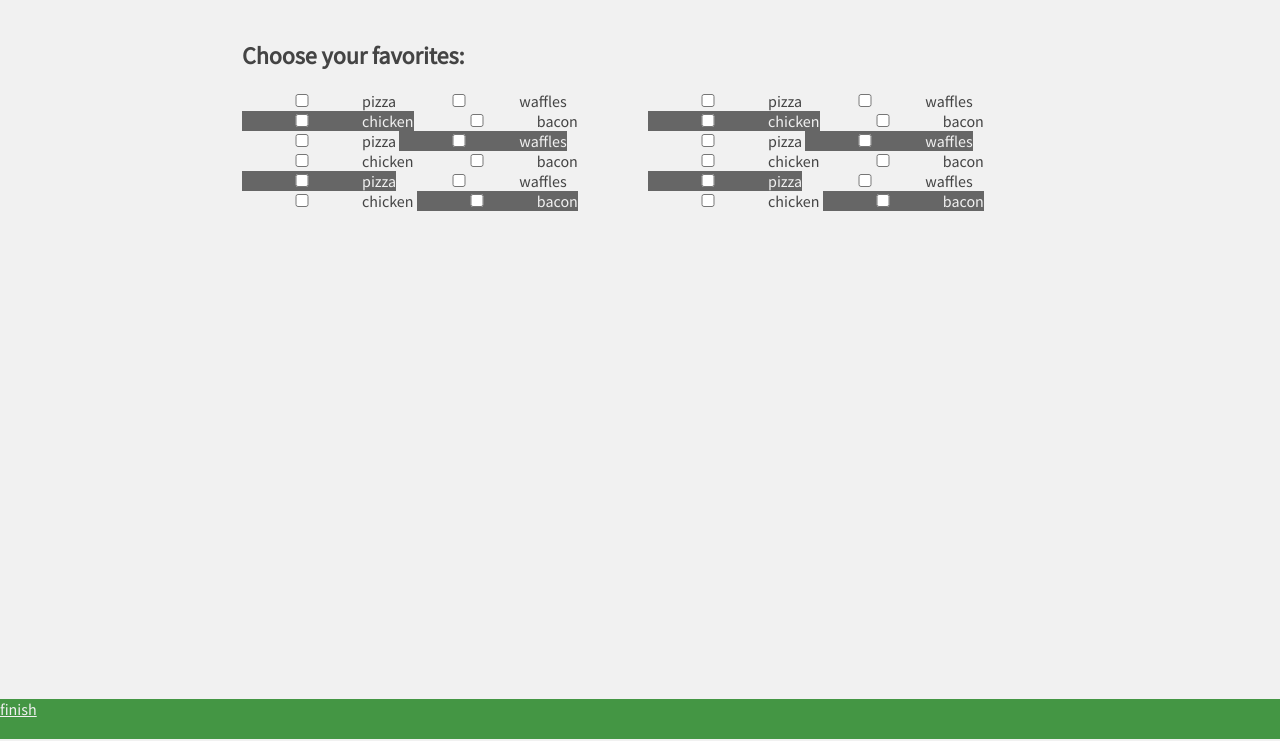
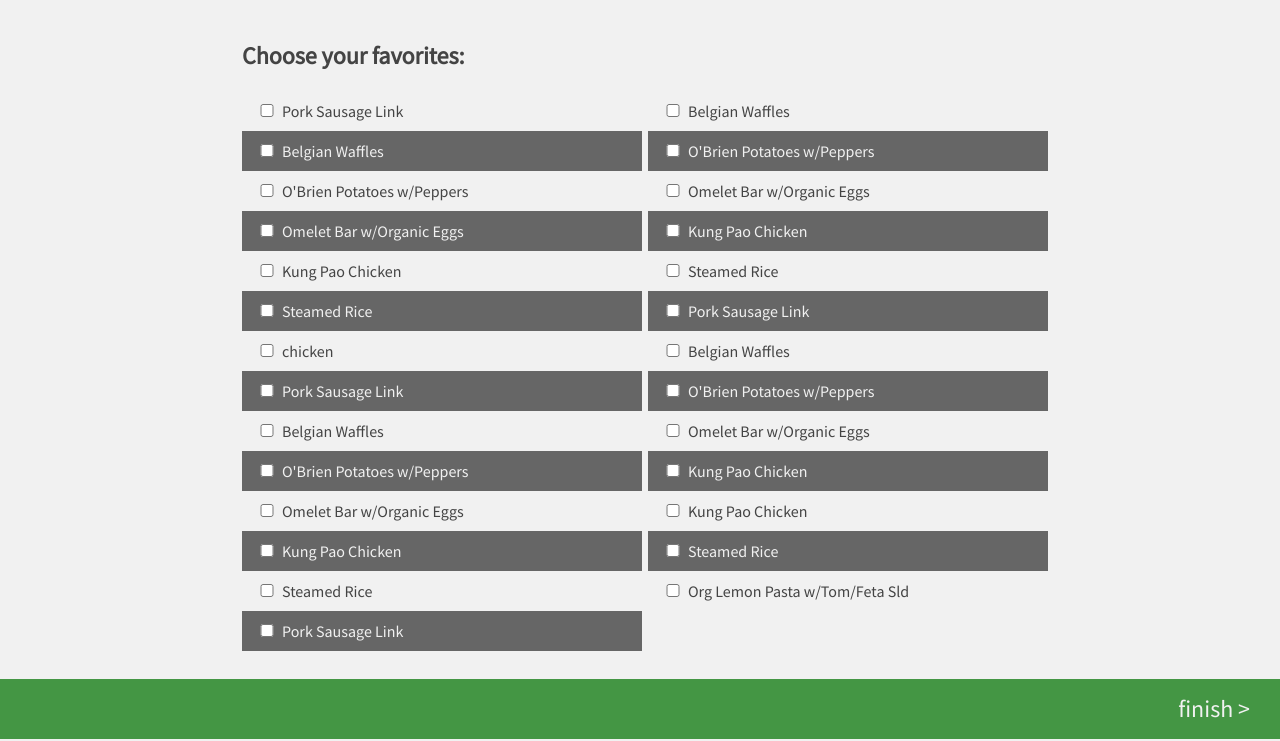
Before and after one commit to kilimchoi/calfoodalert, a Django app: template calfood/templates/static/favorites.html in a window 1280 px wide. Shown: the part 61-802 px from the top of the page. Run offline with Django 3.2, Linux system fonts and the light colour scheme; the template is opened without the code that fills it, so the values that code supplies are empty; style sheets or scripts are compiled from the project's sources.

Commit message:
stable favorties selection page

```diff
--- a/calfood/templates/static/favorites.html
+++ b/calfood/templates/static/favorites.html
@@ -21,34 +21,35 @@
 <section id="favorites">
 	<h2>Choose your favorites:</h2>
 	<div>
-	<span class="selection"><input type="checkbox" name="food" value="pizza">pizza</input></span>
-	<span class="selection"><input type="checkbox" name="food" value="waffles">waffles</input></span>
-	<span class="selection"><input type="checkbox" name="food" value="chicken">chicken</input></span>
-	<span class="selection"><input type="checkbox" name="food" value="bacon">bacon</input></span>
-	<span class="selection"><input type="checkbox" name="food" value="pizza">pizza</input></span>
-	<span class="selection"><input type="checkbox" name="food" value="waffles">waffles</input></span>
-	<span class="selection"><input type="checkbox" name="food" value="chicken">chicken</input></span>
-	<span class="selection"><input type="checkbox" name="food" value="bacon">bacon</input></span>
-	<span class="selection"><input type="checkbox" name="food" value="pizza">pizza</input></span>
-	<span class="selection"><input type="checkbox" name="food" value="waffles">waffles</input></span>
-	<span class="selection"><input type="checkbox" name="food" value="chicken">chicken</input></span>
-	<span class="selection"><input type="checkbox" name="food" value="bacon">bacon</input></span>
-	<span class="selection"><input type="checkbox" name="food" value="pizza">pizza</input></span>
-	<span class="selection"><input type="checkbox" name="food" value="waffles">waffles</input></span>
-	<span class="selection"><input type="checkbox" name="food" value="chicken">chicken</input></span>
-	<span class="selection"><input type="checkbox" name="food" value="bacon">bacon</input></span>
-	<span class="selection"><input type="checkbox" name="food" value="pizza">pizza</input></span>
-	<span class="selection"><input type="checkbox" name="food" value="waffles">waffles</input></span>
-	<span class="selection"><input type="checkbox" name="food" value="chicken">chicken</input></span>
-	<span class="selection"><input type="checkbox" name="food" value="bacon">bacon</input></span>
-	<span class="selection"><input type="checkbox" name="food" value="pizza">pizza</input></span>
-	<span class="selection"><input type="checkbox" name="food" value="waffles">waffles</input></span>
-	<span class="selection"><input type="checkbox" name="food" value="chicken">chicken</input></span>
-	<span class="selection"><input type="checkbox" name="food" value="bacon">bacon</input></span>
-	</ul>
+	<div class="selection"><input type="checkbox" name="food" value="Pork Sausage Link">Pork Sausage Link</input></div>
+	<div class="selection"><input type="checkbox" name="food" value="Belgian Waffles">Belgian Waffles</input></div>
+	<div class="selection"><input type="checkbox" name="food" value="O'Brien Potatoes w/Peppers">O'Brien Potatoes w/Peppers</input></div>
+	<div class="selection"><input type="checkbox" name="food" value="Omelet Bar w/Organic Eggs">Omelet Bar w/Organic Eggs</input></div>
+	<div class="selection"><input type="checkbox" name="food" value="Kung Pao Chicken">Kung Pao Chicken</input></div>
+	<div class="selection"><input type="checkbox" name="food" value="Steamed Rice">Steamed Rice</input></div>
+	<div class="selection"><input type="checkbox" name="food" value="chicken">chicken</input></div>
+	<div class="selection"><input type="checkbox" name="food" value="Pork Sausage Link">Pork Sausage Link</input></div>
+	<div class="selection"><input type="checkbox" name="food" value="Belgian Waffles">Belgian Waffles</input></div>
+	<div class="selection"><input type="checkbox" name="food" value="O'Brien Potatoes w/Peppers">O'Brien Potatoes w/Peppers</input></div>
+	<div class="selection"><input type="checkbox" name="food" value="Omelet Bar w/Organic Eggs">Omelet Bar w/Organic Eggs</input></div>
+	<div class="selection"><input type="checkbox" name="food" value="Kung Pao Chicken">Kung Pao Chicken</input></div>
+	<div class="selection"><input type="checkbox" name="food" value="Steamed Rice">Steamed Rice</input></div>	<div class="selection"><input type="checkbox" name="food" value="Pork Sausage Link">Pork Sausage Link</input></div>
+	<div class="selection"><input type="checkbox" name="food" value="Belgian Waffles">Belgian Waffles</input></div>
+	<div class="selection"><input type="checkbox" name="food" value="O'Brien Potatoes w/Peppers">O'Brien Potatoes w/Peppers</input></div>
+	<div class="selection"><input type="checkbox" name="food" value="Omelet Bar w/Organic Eggs">Omelet Bar w/Organic Eggs</input></div>
+	<div class="selection"><input type="checkbox" name="food" value="Kung Pao Chicken">Kung Pao Chicken</input></div>
+	<div class="selection"><input type="checkbox" name="food" value="Steamed Rice">Steamed Rice</input></div>	<div class="selection"><input type="checkbox" name="food" value="Pork Sausage Link">Pork Sausage Link</input></div>
+	<div class="selection"><input type="checkbox" name="food" value="Belgian Waffles">Belgian Waffles</input></div>
+	<div class="selection"><input type="checkbox" name="food" value="O'Brien Potatoes w/Peppers">O'Brien Potatoes w/Peppers</input></div>
+	<div class="selection"><input type="checkbox" name="food" value="Omelet Bar w/Organic Eggs">Omelet Bar w/Organic Eggs</input></div>
+	<div class="selection"><input type="checkbox" name="food" value="Kung Pao Chicken">Kung Pao Chicken</input></div>
+	<div class="selection"><input type="checkbox" name="food" value="Kung Pao Chicken">Kung Pao Chicken</input></div>
+	<div class="selection"><input type="checkbox" name="food" value="Steamed Rice">Steamed Rice</input></div>
+	<div class="selection"><input type="checkbox" name="food" value="Org Lemon Pasta w/Tom/Feta Sld ">Org Lemon Pasta w/Tom/Feta Sld</input></div>
+	</div>
 </section>
 <footer>
-	<a href="#">finish</a>
+	<a href="#">finish ></a>
 </footer>
 
 <script src="resources/js/less-1.3.0.min.js" type="text/javascript"></script>
--- a/calfood/templates/static/resources/css/foodalert.less
+++ b/calfood/templates/static/resources/css/foodalert.less
@@ -4,6 +4,8 @@
 @highlight: #449644;
 @highlight-light: #669666;
 @font: 'Source Sans Pro', sans-serif;
+@footer-height: 60px;
+@page-bottom: @footer-height + 30px;
 
 body {
 	font-family: @font;
@@ -30,18 +32,22 @@ input[type=submit] {
 	}
 }
 
-section#favorites div {
-	columns: 260px 3;
-	-webkit-columns:260px 3; /* Safari and Chrome */
-	-moz-columns:260px 3; /* Firefox */
+section#favorites > div {
+	width: 796px;
+	height: 100%;
+	margin-bottom: @page-bottom;
+	columns: 390px 2;
+	-webkit-columns:390px 2; /* Safari and Chrome */
+	-moz-columns:390px 2; /* Firefox */
 }
 
-#favorites span.selection {
+#favorites div.selection {
+		width: 380px;
+		padding: 10px;
 	input {
-		width:120px;
-		padding:10px;
+		width:30px;
 	}
-	&:nth-child(3n) {
+	&:nth-child(2n) {
 		background-color:@lighter;
 		color:@background-color;
 	}
@@ -93,14 +99,23 @@ section#splash {
 }
 
 footer {
-	position:absolute;
+	position:fixed;
 	width:100%;
+	height:@footer-height;
 	bottom:0px;
 	left:0px;
-	height:40px;
+	text-align: right;
+	line-height: @footer-height;
+
 	background-color:@highlight;
 	a {
+		text-decoration: none;
+		font-size:24px;
 		color:@background-color;
+		margin-right:30px;
+		&:hover {
+			color:@background-color;
+		}
 	}
 }
 
```
